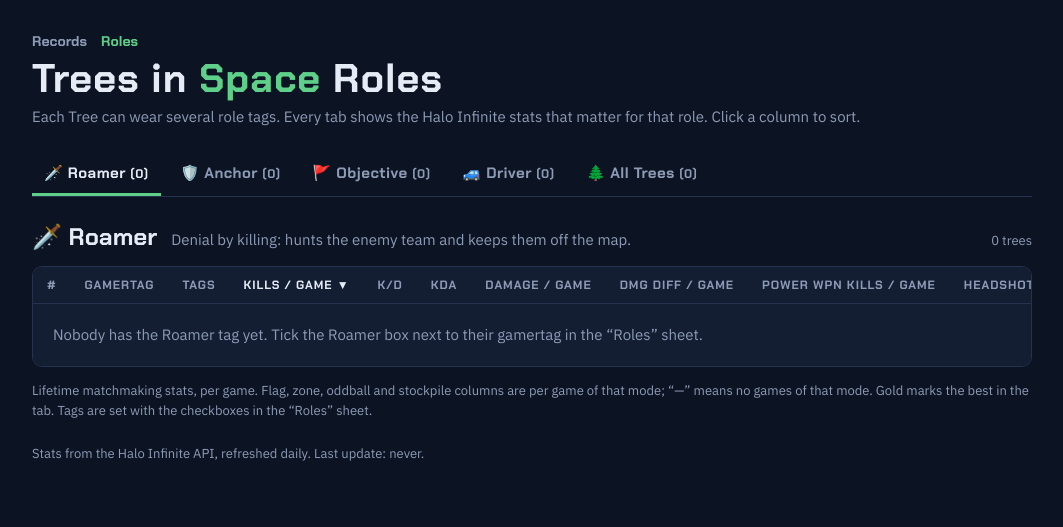
After one commit to AlexVerboo/treebot, a Flask app: page /roles in a window 1280 px wide. The commit adds this page. Shown: the top 527 px of the page, without its empty margins (108-1171 px from the left). Run offline with Flask 2, Linux system fonts and the light colour scheme.

Commit message:
Roles page: role tags per member and role-specific Halo stats
- roles.py: Roamer, Anchor, Objective, Driver and the stats each tab shows
- player_stats_updater.py: daily service-record stats per member into 'Player Stats'; creates 'Roles' sheet with checkboxes
- /roles page with one tab per role (plus any extra role column in the sheet) and /api/roles

Co-Authored-By: Claude Opus 5.5 <noreply@anthropic.com>
Claude-Session: https://claude.ai/code/session_013QrWN8tKP8Zy5Lkjs8Hkgi

```diff
--- a/app.py
+++ b/app.py
@@ -12,6 +12,7 @@ import requests
 from flask import Flask, request, jsonify, render_template
 
 import sheets
+import roles
 
 # ==============================
 # CONFIGURACIÓN DEL BOT
@@ -132,6 +133,41 @@ def home():
 def api_records():
     return jsonify(site_data())
 
+def roles_data():
+    role_names, tags = sheets.get_roles()
+    stats, updated = sheets.get_player_stats()
+    key = lambda gt: gt.lower().replace(" ", "")
+    tags_by_key = {key(gt): t for gt, t in tags.items()}
+    profiles = {key(m["gamertag"]): m["profile"] for m in sheets.get_members()}
+    players, seen = [], set()
+    for gt in list(stats) + list(tags):
+        k = key(gt)
+        if k in seen:
+            continue
+        seen.add(k)
+        players.append({
+            "gamertag": gt,
+            "roles": tags_by_key.get(k, []),
+            "stats": stats.get(gt, {}),
+            "profile": profiles.get(k, ""),
+        })
+    cfg = roles.page_config(role_names)
+    cfg.update({"players": players, "updated": updated or "never"})
+    return cfg
+
+@app.route("/roles", methods=['GET'])
+def roles_page():
+    try:
+        data = roles_data()
+    except Exception as e:
+        log(f"Error leyendo roles: {e!r}")
+        return "Trees in Space! (roles unavailable right now)", 503
+    return render_template("roles.html", data_json=json.dumps(data, ensure_ascii=False).replace("</", "<\\/"))
+
+@app.route("/api/roles", methods=['GET'])
+def api_roles():
+    return jsonify(roles_data())
+
 @app.route("/health", methods=['GET'])
 def health():
     return "Trees in Space!", 200
--- a/templates/index.html
+++ b/templates/index.html
@@ -97,11 +97,15 @@ footer { color: var(--muted); font-size: 13px; }
 }
 .suggest a:hover { background: var(--leaf); color: var(--sky); }
 [hidden] { display: none !important; }
+.topnav { display: flex; gap: 14px; font: 600 14px var(--font-display); }
+.topnav a { text-decoration: none; color: var(--muted); }
+.topnav a[aria-current="page"] { color: var(--leaf); }
 </style>
 </head>
 <body>
 <div class="wrap">
   <header>
+    <div class="topnav"><a href="/" aria-current="page">Records</a><a href="/roles">Roles</a></div>
     <h1>Trees in <span>Space</span> Records</h1>
     <p class="sub">Halo Infinite team records for Big Team, Squad Battle and Heavies. Times are the fastest wins; Slayer shows the final score.</p>
   </header>
--- /dev/null
+++ b/templates/roles.html
@@ -0,0 +1,238 @@
+<!DOCTYPE html>
+<html lang="en">
+<head>
+<meta charset="utf-8">
+<meta name="viewport" content="width=device-width, initial-scale=1">
+<title>Trees in Space Roles</title>
+<link rel="preconnect" href="https://fonts.googleapis.com">
+<link rel="preconnect" href="https://fonts.gstatic.com" crossorigin>
+<link href="https://fonts.googleapis.com/css2?family=Chakra+Petch:wght@500;700&family=IBM+Plex+Sans:wght@400;500;600&display=swap" rel="stylesheet">
+<style>
+:root {
+  /* Layout: header + tabs, filters row, one records table per tab. Single dark theme (night sky). */
+  --sky: #0c1424;
+  --panel: #131e33;
+  --line: #24324f;
+  --text: #e6ecf5;
+  --muted: #8d9bb5;
+  --leaf: #5fd08a;
+  --gold: #f0b94a;
+  --font-display: "Chakra Petch", "Segoe UI", system-ui, sans-serif;
+  --font-body: "IBM Plex Sans", "Segoe UI", system-ui, sans-serif;
+  color-scheme: dark;
+}
+* { box-sizing: border-box; }
+html, body { margin: 0; }
+body {
+  background: var(--sky);
+  background-image: radial-gradient(1px 1px at 20% 30%, #ffffff55 50%, transparent 51%),
+                    radial-gradient(1px 1px at 70% 10%, #ffffff44 50%, transparent 51%),
+                    radial-gradient(1px 1px at 85% 60%, #ffffff33 50%, transparent 51%),
+                    radial-gradient(1px 1px at 40% 80%, #ffffff33 50%, transparent 51%);
+  background-size: 260px 260px;
+  color: var(--text);
+  font: 15px/1.5 var(--font-body);
+}
+.wrap { max-width: 1040px; margin: 0 auto; padding: 32px 20px 64px; display: grid; gap: 24px; }
+header { display: grid; gap: 6px; }
+h1 { font: 700 clamp(28px, 5vw, 40px)/1.1 var(--font-display); margin: 0; letter-spacing: .02em; text-wrap: balance; }
+h1 span { color: var(--leaf); }
+.sub { color: var(--muted); margin: 0; }
+.tiles { display: grid; grid-template-columns: repeat(auto-fit, minmax(150px, 1fr)); gap: 12px; }
+.tile { background: var(--panel); border: 1px solid var(--line); border-radius: 10px; padding: 12px 14px; }
+.tile b { display: block; font: 700 26px/1.1 var(--font-display); font-variant-numeric: tabular-nums; }
+.tile small { color: var(--muted); }
+nav { display: flex; flex-wrap: wrap; gap: 8px; border-bottom: 1px solid var(--line); }
+nav button {
+  background: none; border: 0; border-bottom: 3px solid transparent; color: var(--muted);
+  font: 600 15px var(--font-display); padding: 10px 12px; cursor: pointer; letter-spacing: .03em;
+}
+nav button[aria-selected="true"] { color: var(--text); border-bottom-color: var(--leaf); }
+nav button:focus-visible, select:focus-visible, input:focus-visible, a:focus-visible { outline: 2px solid var(--leaf); outline-offset: 2px; }
+.filters { display: flex; flex-wrap: wrap; gap: 10px; align-items: end; }
+.filters label { display: grid; gap: 4px; font-size: 13px; color: var(--muted); }
+select, input {
+  background: var(--panel); color: var(--text); border: 1px solid var(--line); border-radius: 8px;
+  padding: 8px 10px; font: inherit; min-width: 170px;
+}
+.count { color: var(--muted); font-size: 13px; margin-left: auto; }
+.table-box { overflow-x: auto; background: var(--panel); border: 1px solid var(--line); border-radius: 10px; }
+table { width: 100%; border-collapse: collapse; font-variant-numeric: tabular-nums; }
+th, td { text-align: left; padding: 10px 14px; border-bottom: 1px solid var(--line); white-space: nowrap; }
+th { font: 600 12px var(--font-display); text-transform: uppercase; letter-spacing: .08em; color: var(--muted); }
+tr:last-child td { border-bottom: 0; }
+td.map { font-weight: 600; }
+td.result { font-family: var(--font-display); font-size: 16px; }
+.pill { display: inline-block; font-size: 12px; font-weight: 600; padding: 2px 8px; border-radius: 99px; border: 1px solid; }
+.pill.best { color: var(--gold); border-color: var(--gold); }
+.pill.good { color: var(--muted); border-color: var(--line); }
+a { color: var(--leaf); }
+.members { display: grid; grid-template-columns: repeat(auto-fill, minmax(200px, 1fr)); gap: 10px; }
+.member { background: var(--panel); border: 1px solid var(--line); border-radius: 10px; padding: 12px 14px; display: grid; gap: 2px; }
+.member b { font-family: var(--font-display); }
+.empty { padding: 20px; color: var(--muted); }
+footer { color: var(--muted); font-size: 13px; }
+.promo {
+  display: flex; flex-wrap: wrap; align-items: center; gap: 12px 20px; justify-content: space-between;
+  text-decoration: none; color: var(--text);
+  background: linear-gradient(100deg, #1a2a1f, var(--panel) 60%);
+  border: 1px solid var(--leaf); border-radius: 10px; padding: 14px 18px;
+  transition: transform .15s ease, box-shadow .15s ease;
+}
+.promo:hover { transform: translateY(-1px); box-shadow: 0 6px 20px #5fd08a22; }
+.promo .tag { font: 600 11px var(--font-display); letter-spacing: .12em; text-transform: uppercase; color: var(--leaf); }
+.promo b { display: block; font: 700 20px/1.2 var(--font-display); }
+.promo span.desc { color: var(--muted); font-size: 14px; }
+.promo .cta { font: 600 14px var(--font-display); color: var(--sky); background: var(--leaf); border-radius: 99px; padding: 8px 16px; white-space: nowrap; }
+@media (prefers-reduced-motion: reduce) { .promo { transition: none; } .promo:hover { transform: none; } }
+.suggest {
+  display: flex; flex-wrap: wrap; align-items: center; justify-content: space-between; gap: 12px 20px;
+  background: var(--panel); border: 1px dashed var(--line); border-radius: 10px; padding: 16px 18px;
+}
+.suggest h2 { margin: 0 0 2px; font: 700 18px var(--font-display); }
+.suggest p { margin: 0; color: var(--muted); font-size: 14px; }
+.suggest a {
+  font: 600 14px var(--font-display); text-decoration: none; color: var(--text);
+  border: 1px solid var(--leaf); border-radius: 8px; padding: 9px 16px; white-space: nowrap;
+}
+.suggest a:hover { background: var(--leaf); color: var(--sky); }
+[hidden] { display: none !important; }
+</style>
+<style>
+.topnav { display: flex; gap: 14px; font: 600 14px var(--font-display); }
+.topnav a { text-decoration: none; color: var(--muted); }
+.topnav a[aria-current="page"] { color: var(--leaf); }
+.role-head { display: flex; flex-wrap: wrap; align-items: baseline; gap: 6px 14px; }
+.role-head h2 { margin: 0; font: 700 24px var(--font-display); }
+.role-head p { margin: 0; color: var(--muted); }
+th button {
+  all: unset; cursor: pointer; display: inline-flex; gap: 4px; align-items: center;
+  font: 600 12px var(--font-display); text-transform: uppercase; letter-spacing: .08em; color: var(--muted);
+}
+th button:focus-visible { outline: 2px solid var(--leaf); outline-offset: 2px; }
+th[aria-sort] button { color: var(--text); }
+th.num, td.num { text-align: right; }
+td.gt { font-weight: 600; font-family: var(--font-display); }
+td.gt a { color: var(--text); text-decoration: none; }
+td.gt a:hover { color: var(--leaf); }
+td.top { color: var(--gold); font-weight: 600; }
+td.na { color: var(--muted); }
+.tags { display: flex; flex-wrap: wrap; gap: 4px; min-width: 170px; }
+.tag { font-size: 11px; font-weight: 600; padding: 1px 7px; border-radius: 99px; border: 1px solid var(--line); color: var(--muted); white-space: nowrap; }
+.tag.on { border-color: var(--leaf); color: var(--leaf); }
+.rank { color: var(--muted); width: 1%; }
+.note { color: var(--muted); font-size: 13px; margin: 0; }
+</style>
+</head>
+<body>
+<div class="wrap">
+  <header>
+    <div class="topnav"><a href="/">Records</a><a href="/roles" aria-current="page">Roles</a></div>
+    <h1>Trees in <span>Space</span> Roles</h1>
+    <p class="sub">Each Tree can wear several role tags. Every tab shows the Halo Infinite stats that matter for that role. Click a column to sort.</p>
+  </header>
+
+  <nav role="tablist" id="tabs"></nav>
+
+  <section id="view" style="display:grid;gap:14px">
+    <div class="role-head"><h2 id="r-title"></h2><p id="r-blurb"></p><span class="count" id="count"></span></div>
+    <div class="table-box"><table><thead id="thead"></thead><tbody id="rows"></tbody></table></div>
+    <p class="note">Lifetime matchmaking stats, per game. Flag, zone, oddball and stockpile columns are per game of that mode; “—” means no games of that mode. Gold marks the best in the tab. Tags are set with the checkboxes in the “Roles” sheet.</p>
+  </section>
+
+  <footer id="footer"></footer>
+</div>
+
+<script>
+const DATA = {{ data_json|safe }};
+const $ = (id) => document.getElementById(id);
+const esc = (s) => String(s ?? "").replace(/[&<>"']/g, c => ({"&":"&amp;","<":"&lt;",">":"&gt;","\"":"&quot;","'":"&#39;"}[c]));
+const slug = (s) => String(s).toLowerCase().replace(/[^a-z0-9]+/g, "-");
+const ALL = { name: "All Trees", icon: "🌲", blurb: "Everyone, with or without a tag.", columns: DATA.overview, all: true };
+const TABS = [...DATA.roles, ALL];
+
+// Columnas que dependen de un modo: se muestran "—" si el jugador no tiene partidas de ese modo
+const BASE = { caps_pg: "ctf_matches", grabs_pg: "ctf_matches", returns_pg: "ctf_matches",
+  carrier_kills_pg: "ctf_matches", carry_time_pg: "ctf_matches",
+  zone_caps_pg: "zone_matches", zone_def_kills_pg: "zone_matches", zone_off_kills_pg: "zone_matches", zone_time_pg: "zone_matches",
+  ball_time_pg: "ball_matches", ball_carrier_kills_pg: "ball_matches",
+  seeds_dep_pg: "seed_matches", seed_carrier_kills_pg: "seed_matches" };
+
+let current = TABS[0], sortKey = null, sortDir = 1;
+
+function value(p, k) {
+  if (!("matches" in p.stats)) return null;
+  if (BASE[k] && !p.stats[BASE[k]]) return null;
+  const v = p.stats[k];
+  return typeof v === "number" ? v : null;
+}
+
+function fmt(k, v) {
+  if (v === null) return "—";
+  const f = (DATA.stats[k] || {}).fmt;
+  if (f === "pct") return (v * 100).toFixed(1) + "%";
+  if (f === "i") return Math.round(v).toLocaleString("en-US");
+  if (f === "time") { const s = Math.round(v); return Math.floor(s / 60) + ":" + String(s % 60).padStart(2, "0"); }
+  return v.toFixed(2);
+}
+
+function hasRole(p, role) { return p.roles.some(r => r.toLowerCase() === role.toLowerCase()); }
+
+function renderTabs() {
+  $("tabs").innerHTML = TABS.map(t => {
+    const n = t.all ? DATA.players.length : DATA.players.filter(p => hasRole(p, t.name)).length;
+    return `<button role="tab" data-slug="${slug(t.name)}" aria-selected="${t === current}">${t.icon} ${esc(t.name)} <small>(${n})</small></button>`;
+  }).join("");
+  document.querySelectorAll("#tabs button").forEach(b => b.addEventListener("click", () => { location.hash = b.dataset.slug; }));
+}
+
+function render() {
+  const t = current, cols = t.columns;
+  const low = (k) => (DATA.stats[k] || {}).low;
+  if (!sortKey || !cols.includes(sortKey)) { sortKey = cols[0]; sortDir = low(sortKey) ? 1 : -1; }
+  $("r-title").textContent = `${t.icon} ${t.name}`;
+  $("r-blurb").textContent = t.blurb || "";
+  const list = DATA.players.filter(p => t.all || hasRole(p, t.name));
+  list.sort((a, b) => {
+    const va = value(a, sortKey), vb = value(b, sortKey);
+    if (va === null && vb === null) return a.gamertag.localeCompare(b.gamertag);
+    if (va === null) return 1; if (vb === null) return -1;
+    return (va - vb) * sortDir;
+  });
+  const best = {};
+  cols.forEach(k => {
+    const vals = list.map(p => value(p, k)).filter(v => v !== null);
+    if (vals.length > 1) best[k] = low(k) ? Math.min(...vals) : Math.max(...vals);
+  });
+  $("count").textContent = `${list.length} tree${list.length === 1 ? "" : "s"}`;
+  $("thead").innerHTML = `<tr><th class="rank">#</th><th>Gamertag</th><th>Tags</th>` + cols.map(k => {
+    const s = k === sortKey ? (sortDir < 0 ? "descending" : "ascending") : null;
+    return `<th class="num"${s ? ` aria-sort="${s}"` : ""}><button data-k="${k}">${esc((DATA.stats[k] || {}).label || k)}${s ? (sortDir < 0 ? " ▼" : " ▲") : ""}</button></th>`;
+  }).join("") + `</tr>`;
+  document.querySelectorAll("#thead button").forEach(b => b.addEventListener("click", () => {
+    const k = b.dataset.k;
+    if (k === sortKey) sortDir = -sortDir; else { sortKey = k; sortDir = low(k) ? 1 : -1; }
+    render();
+  }));
+  const span = cols.length + 3;
+  $("rows").innerHTML = list.length ? list.map((p, i) => `<tr>
+      <td class="rank">${i + 1}</td>
+      <td class="gt">${p.profile ? `<a href="${esc(p.profile)}" target="_blank" rel="noopener">${esc(p.gamertag)}</a>` : esc(p.gamertag)}</td>
+      <td><div class="tags">${p.roles.map(r => `<span class="tag${r.toLowerCase() === t.name.toLowerCase() ? " on" : ""}">${esc(r)}</span>`).join("")}</div></td>
+      ${cols.map(k => { const v = value(p, k); return `<td class="num${v === null ? " na" : v === best[k] ? " top" : ""}">${fmt(k, v)}</td>`; }).join("")}
+    </tr>`).join("")
+    : `<tr><td colspan="${span}" class="empty">Nobody has the ${esc(t.name)} tag yet. Tick the ${esc(t.name)} box next to their gamertag in the “Roles” sheet.</td></tr>`;
+}
+
+function route() {
+  const h = location.hash.slice(1);
+  current = TABS.find(t => slug(t.name) === h) || TABS[0];
+  sortKey = null;
+  renderTabs(); render();
+}
+window.addEventListener("hashchange", route);
+$("footer").textContent = `Stats from the Halo Infinite API, refreshed daily. Last update: ${DATA.updated}.`;
+route();
+</script>
+</body>
+</html>
```
Also changed, not shown: player_stats_updater.py (added, +229 -0 lines), roles.py (added, +115 -0 lines), sheets.py (+54 -0 lines), .github/workflows/update-records.yml.
